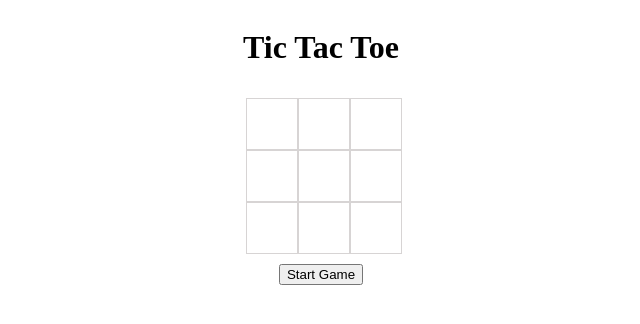
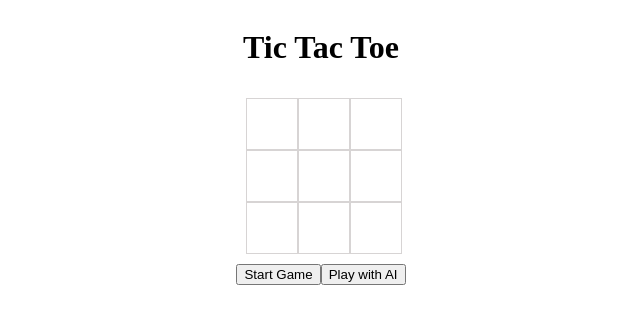
Before and after one commit to renashen314/tic-tac-toe-ts, a React (Vite) app: page / in a window 1280 px wide. Shown: the top 324 px of the page, without its empty margins (319-959 px from the left). Built offline with nearby package versions, Linux system fonts and the light colour scheme.

Commit message:
add player AI

```diff
--- a/src/App.tsx
+++ b/src/App.tsx
@@ -1,9 +1,10 @@
-import { initGame, play, startGame } from "./logic/game";
+import { initGame, play, playAI, startGame } from "./logic/game";
 import "./App.css";
 import { useState } from "react";
 
 function App() {
   const [game, setGame] = useState(initGame());
+  const [mode, setMode] = useState<"human" | "ai">("human");
 
   return (
     <div className="container">
@@ -13,14 +14,42 @@ function App() {
           <div
             className="cell"
             key={index}
-            onClick={() => setGame(play(game, index))}
+            onClick={() => {
+              if (mode === "human") {
+                setGame(play(game, index));
+              }
+              if (mode === "ai") {
+                const afterHuman = play(game, index);
+                setGame(afterHuman);
+                if (afterHuman.state === "playing") {
+                  setTimeout(() => setGame(playAI(afterHuman)), 500);
+                }
+              }
+            }}
           >
             {cell}
           </div>
         ))}
       </div>
       {game.state === "init" && (
-        <button onClick={() => setGame(startGame(game))}>Start Game</button>
+        <div>
+          <button
+            onClick={() => {
+              setGame(startGame(game));
+              setMode("human");
+            }}
+          >
+            Start Game
+          </button>
+          <button
+            onClick={() => {
+              setGame(startGame(game));
+              setMode("ai");
+            }}
+          >
+            Play with AI
+          </button>
+        </div>
       )}
       {game.state === "playing" && (
         <div>
--- a/src/logic/game.ts
+++ b/src/logic/game.ts
@@ -1,3 +1,4 @@
+import { getBestMove } from "./gameAI";
 import type { Game } from "./types";
 
 const WIN_CONDITIONS = [
@@ -28,34 +29,52 @@ export function startGame(game: Game): Game {
   };
 }
 
+function checkWin(game: Game): void {
+  const { cells } = game;
+  for (const [a, b, c] of WIN_CONDITIONS) {
+    if (cells[a] === cells[b] && cells[b] === cells[c] && cells[a] !== null) {
+      game.state = "won";
+      game.winner = cells[a];
+      game.turn = undefined;
+      return;
+    }
+  }
+  if (cells.every((cell) => cell !== null)) {
+    game.state = "draw";
+    game.winner = undefined;
+    game.turn = undefined;
+  }
+}
+
 export function play(game: Game, cellIndex: number): Game {
   const newGame = { ...game };
   const { cells } = newGame;
 
-  if (newGame.state === "playing") {
-    if (newGame.turn === "X" && cells[cellIndex] === null) {
+  if (newGame.state === "playing" && cells[cellIndex] === null) {
+    if (newGame.turn === "X") {
       cells[cellIndex] = "X";
       newGame.turn = "O";
-    } else if (newGame.turn === "O" && cells[cellIndex] === null) {
+    } else if (newGame.turn === "O") {
       cells[cellIndex] = "O";
       newGame.turn = "X";
     }
-
-    // check win condition
-    for (const [a, b, c] of WIN_CONDITIONS) {
-      if (cells[a] === cells[b] && cells[b] === cells[c] && cells[a] !== null) {
-        newGame.state = "won";
-        newGame.winner = cells[a];
-        newGame.turn = undefined;
-        break;
-      }
-    }
-
-    if (newGame.state !== "won" && cells.every((cell) => cell !== null)) {
-      newGame.state = "draw";
-      newGame.winner = undefined;
-      newGame.turn = undefined;
-    }
+    checkWin(newGame);
   }
   return newGame;
 }
+
+export function playAI(game: Game): Game {
+  const newGame = { ...game };
+  const { cells } = newGame;
+
+  if (newGame.state !== "playing" || newGame.turn !== "O") {
+    return newGame;
+  }
+
+  const aiMove = getBestMove(cells);
+  cells[aiMove] = "O";
+  newGame.turn = "X";
+  checkWin(newGame);
+
+  return newGame;
+}
--- /dev/null
+++ b/src/logic/gameAI.ts
@@ -0,0 +1,19 @@
+import type { Marks } from "./types";
+
+type cellsProp = Marks[] | null[];
+
+// returns a score: +1, -1, or 0
+export function minimax(cells: cellsProp, isMaximizing: boolean): number {
+  return 1;
+}
+
+// returns the best cell index for the AI
+export function getBestMove(cells: cellsProp): number {
+  let bestCellIndex = -1;
+  for (let i = 0; i < cells.length; i++) {
+    if (cells[i] === null) {
+      bestCellIndex = i;
+    }
+  }
+  return bestCellIndex;
+}
--- a/src/logic/types.ts
+++ b/src/logic/types.ts
@@ -5,5 +5,5 @@ export interface Game {
   winner?: Marks;
 }
 
-type Marks = "X" | "O";
-type GameState = "init" | "playing" | "won" | "draw";
+export type Marks = "X" | "O";
+export type GameState = "init" | "playing" | "won" | "draw";
```
Also changed, not shown: 1 other file (tests, documents, lock files or other folders).
